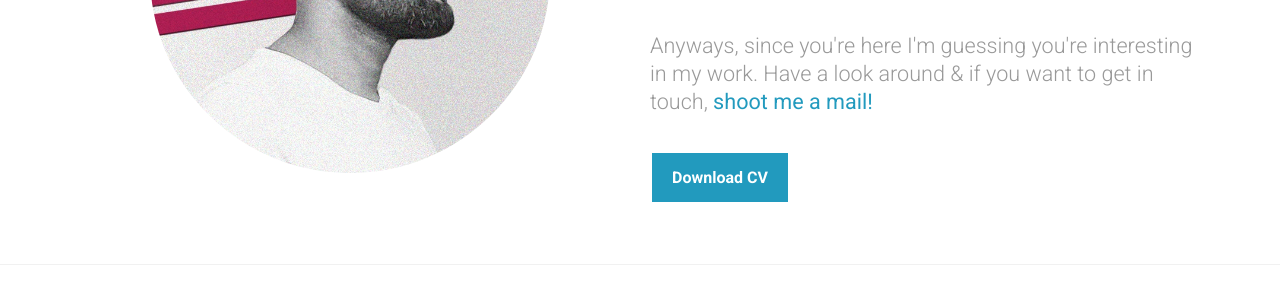
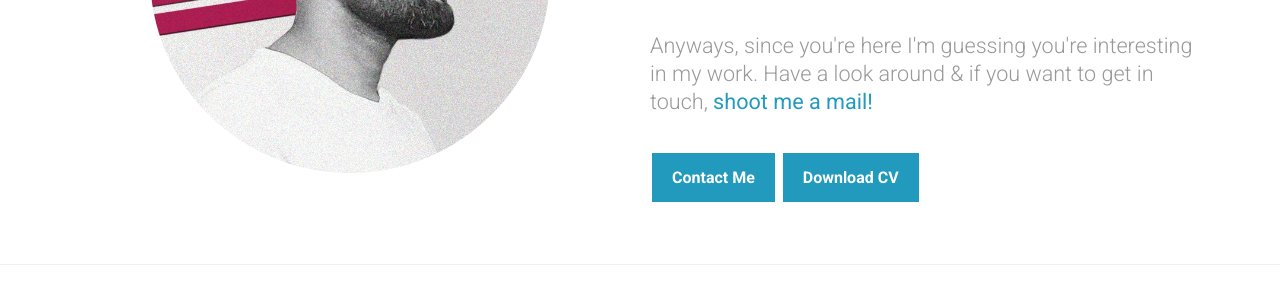
Before and after one commit to neiloysdir/neiloysdir.github.io, a plain HTML site: page index.html in a window 1280 px wide. Shown: the part 356-654 px from the top of the page. Drawn offline with nearby package versions, Linux system fonts and the light colour scheme.

Commit message:
contact button

```diff
--- a/index.html
+++ b/index.html
@@ -57,6 +57,7 @@
                         <p class="lead">Anyways, since you're here I'm guessing you're interesting in my work. Have a
                             look around & if you want to get in touch, <a href="#contact" class="cheesyLine transitiontocontact">shoot me a
                                 mail!</a></p>
+                        <a class="btn btn-primary" href="#contact">Contact Me</a>
                         <a class="btn btn-primary" href="asset/CV.pdf">Download CV</a>
                     </header>
                 </div>
```
